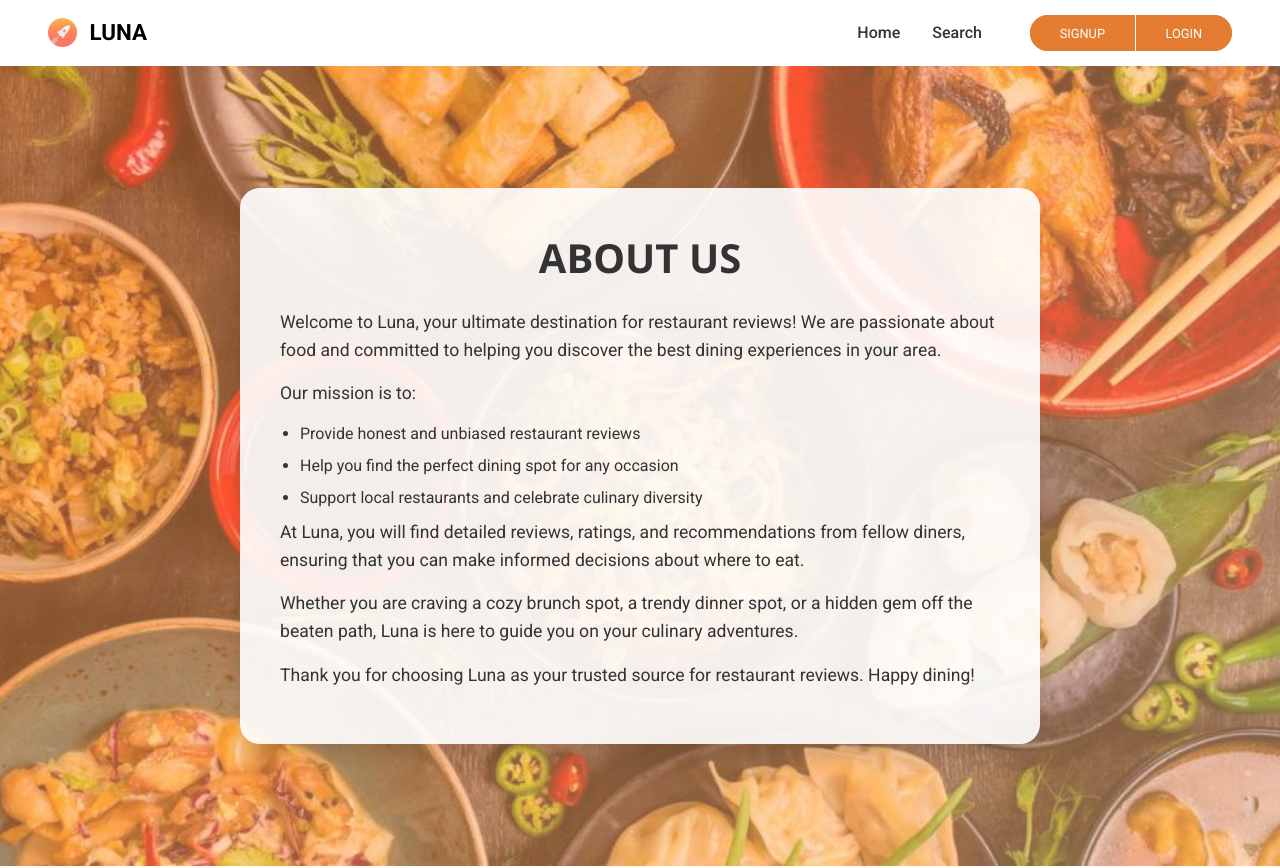
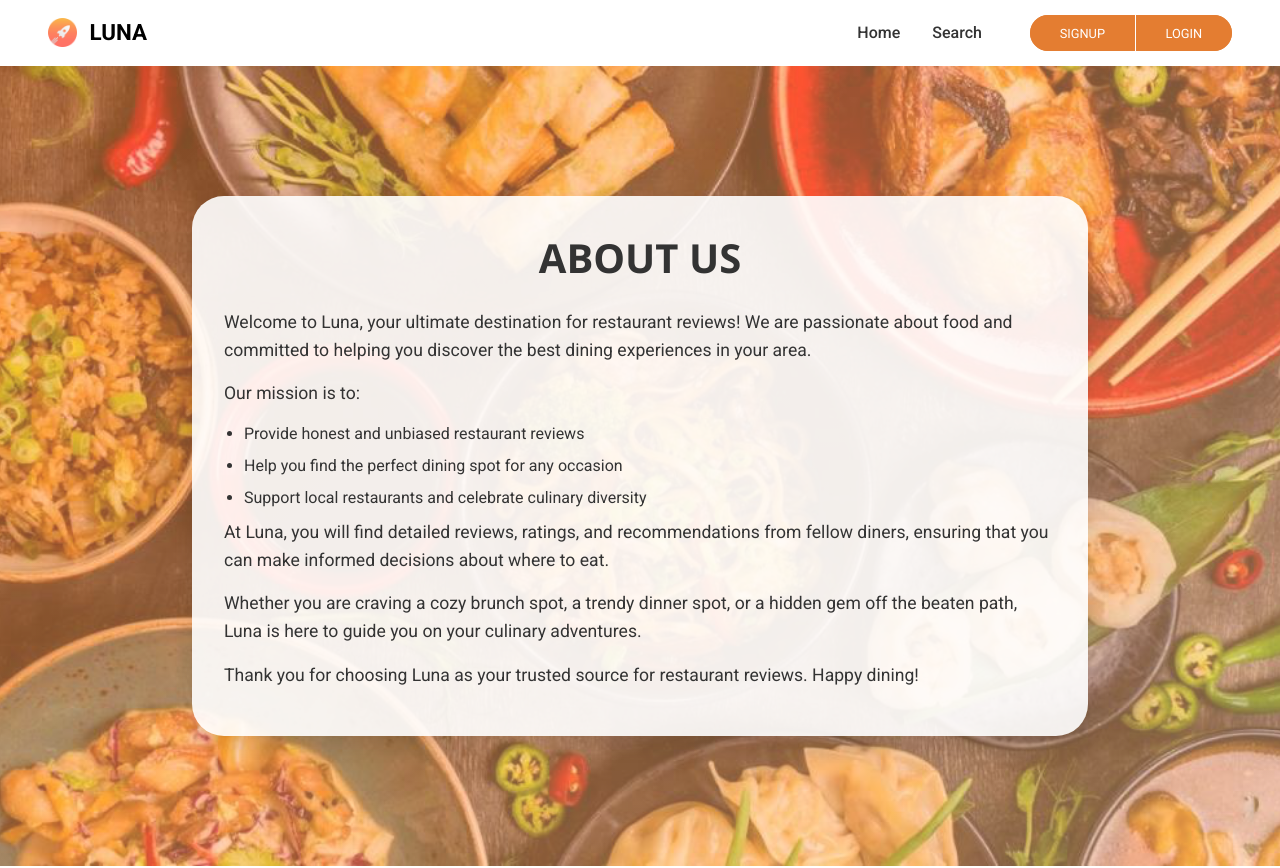
Before and after one commit to erenyuksel/luna_app_team1, a React (Vite) app in the folder frontend/: page /aboutus in a window 1280 px wide. Shown: the top 868 px of the page. Built offline with nearby package versions, Linux system fonts and the light colour scheme.

Commit message:
about us fixed

```diff
--- a/frontend/src/routes/AboutUs/index.jsx
+++ b/frontend/src/routes/AboutUs/index.jsx
@@ -1,4 +1,5 @@
 import styled from 'styled-components'
+import coverBg from '../../assets/images/luna-home-bg.png'
 
 // Styled components for the AboutUsPage
 const Container = styled.div`
@@ -16,22 +17,22 @@ const BackgroundOverlay = styled.div`
   left: 0;
   width: 100%;
   height: 100%;
-  background: url('../src/assets/images/luna-home-bg.png') center center/cover;
+  background: url(${coverBg}) center center/cover;
   opacity: 0.5;
 `
 
 const Content = styled.div`
   position: relative;
   z-index: 1;
-  max-width: 800px;
-  padding: 40px;
+  width: 70%;
+  padding: 2rem;
   background-color: rgba(
     255,
     255,
     255,
     0.9
   ); /* Semi-transparent white background */
-  border-radius: 20px;
+  border-radius: 2rem;
   box-shadow: 0 10px 20px rgba(0, 0, 0, 0.1);
 `
 
```
